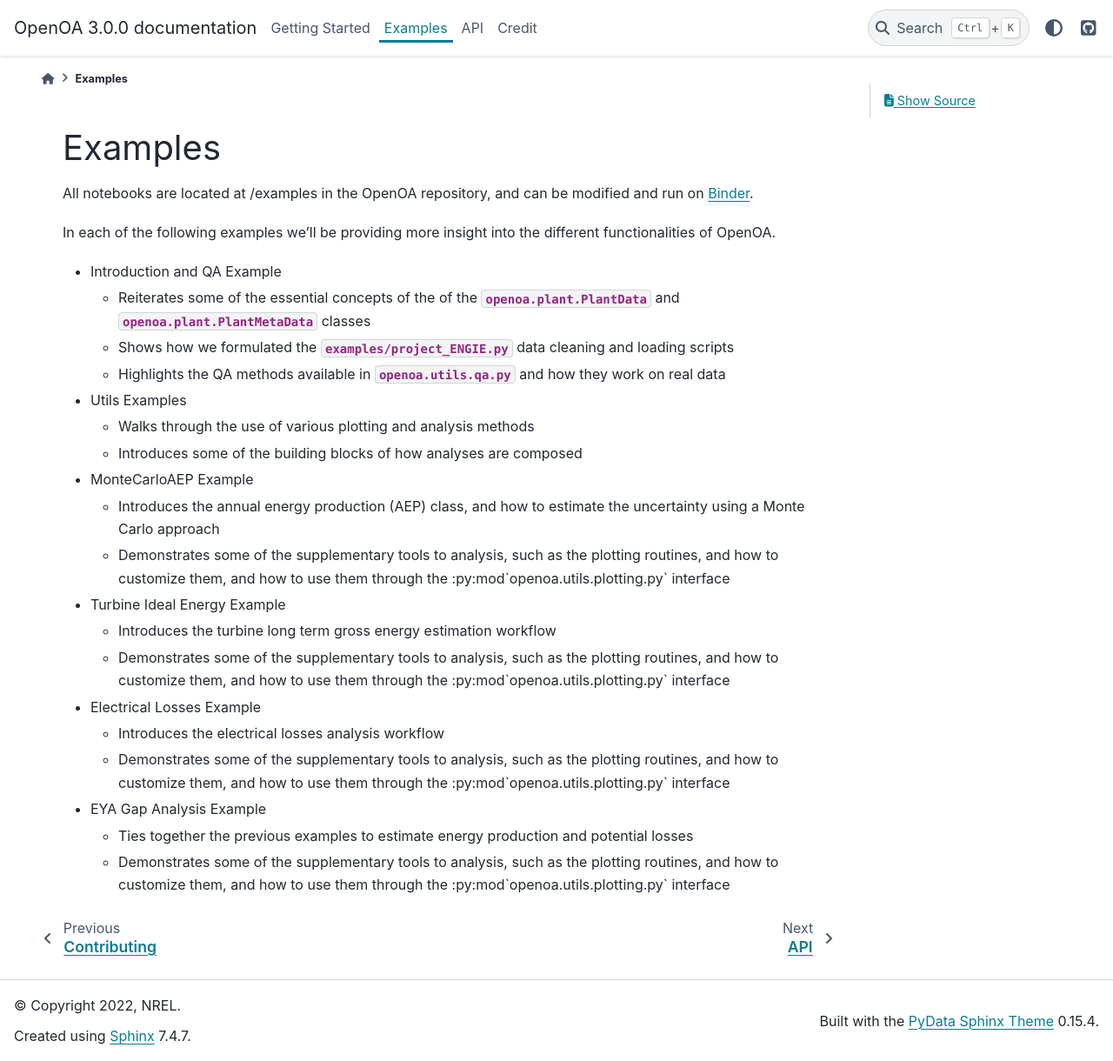
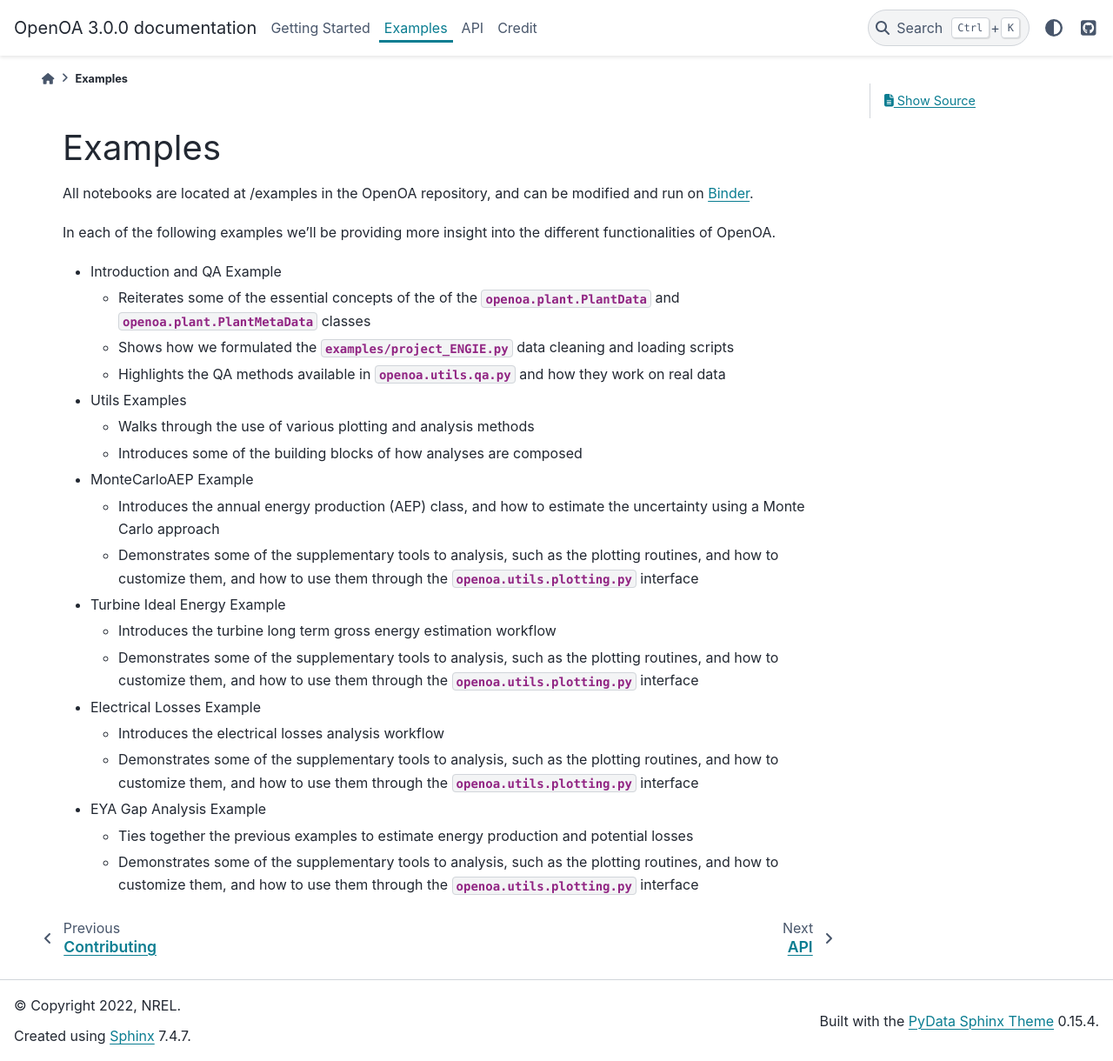
Before and after one commit to NREL/OpenOA, a Sphinx documentation site: the page built from sphinx/examples/index.rst, in a window 1280 px wide and 1220 px high. Shown: the whole window at 87% size. Built offline with Sphinx 7.4.7 and the PyData theme 0.15.4, drawn with Linux system fonts in a browser that asks for light colours; pages that are not in the unit, such as notebooks, are missing from menus.

Commit message:
minor typo fix in examples index file

```diff
--- a/sphinx/examples/index.rst
+++ b/sphinx/examples/index.rst
@@ -29,28 +29,28 @@
   * Introduces the annual energy production (AEP) class, and how to estimate the uncertainty using
     a Monte Carlo approach
   * Demonstrates some of the supplementary tools to analysis, such as the plotting routines, and
-    how to customize them, and how to use them through the :py:mod`openoa.utils.plotting.py`
+    how to customize them, and how to use them through the :py:mod:`openoa.utils.plotting.py`
     interface
 
 * Turbine Ideal Energy Example
 
   * Introduces the turbine long term gross energy estimation workflow
   * Demonstrates some of the supplementary tools to analysis, such as the plotting routines, and
-    how to customize them, and how to use them through the :py:mod`openoa.utils.plotting.py`
+    how to customize them, and how to use them through the :py:mod:`openoa.utils.plotting.py`
     interface
 
 * Electrical Losses Example
 
   * Introduces the electrical losses analysis workflow
   * Demonstrates some of the supplementary tools to analysis, such as the plotting routines, and
-    how to customize them, and how to use them through the :py:mod`openoa.utils.plotting.py`
+    how to customize them, and how to use them through the :py:mod:`openoa.utils.plotting.py`
     interface
 
 * EYA Gap Analysis Example
 
   * Ties together the previous examples to estimate energy production and potential losses
   * Demonstrates some of the supplementary tools to analysis, such as the plotting routines, and
-    how to customize them, and how to use them through the :py:mod`openoa.utils.plotting.py`
+    how to customize them, and how to use them through the :py:mod:`openoa.utils.plotting.py`
     interface
 
 
```
